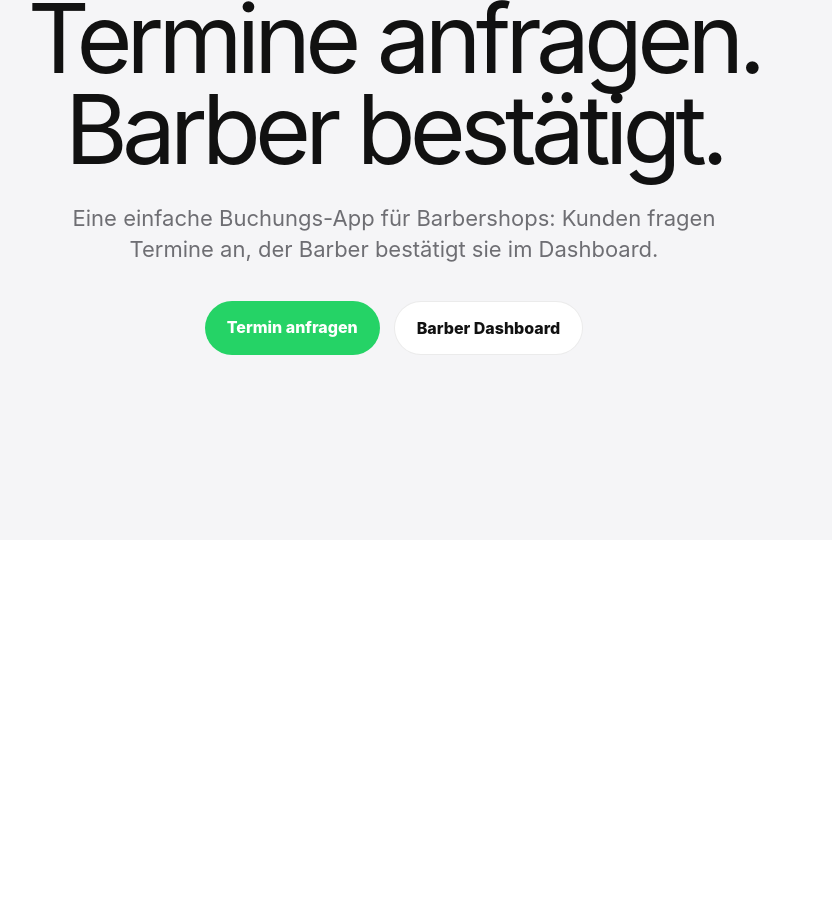
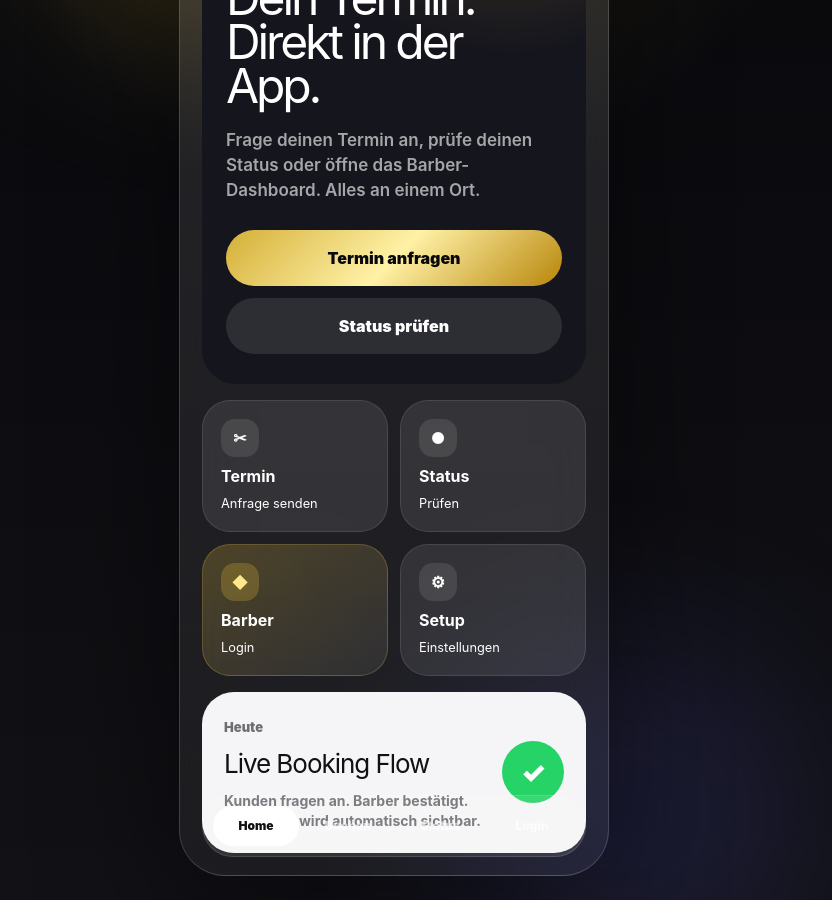
Before and after one commit to aleixomarco/salonflow, a Next.js app: page / in a window 1280 px wide. Shown: the part 260-1160 px from the top of the page, without its empty margins (246-1078 px from the left). Before the commit the page ends 800 px from the top, so only its background shows below. Built offline with nearby package versions, Linux system fonts and the light colour scheme.

Commit message:
Changed Design of Landingpage

```diff
--- a/app/page.tsx
+++ b/app/page.tsx
@@ -3,29 +3,97 @@ import Link from "next/link";
 export default function Home() {
   return (
     <main style={styles.page}>
-      <section style={styles.hero}>
-        <p style={styles.badge}>SalonFlow Barber App</p>
+      <section style={styles.appShell}>
+        <div style={styles.statusBar}>
+          <span>09:41</span>
+          <span>SalonFlow</span>
+        </div>
+
+        <div style={styles.heroCard}>
+          <div style={styles.appIcon}>S</div>
+
+          <p style={styles.badge}>Barber Booking App</p>
 
           <h1 style={styles.title}>
-          Termine anfragen. <br />
-          Barber bestätigt.
+            Dein Termin.
+            <br />
+            Direkt in der App.
           </h1>
 
           <p style={styles.text}>
-          Eine einfache Buchungs-App für Barbershops: Kunden fragen Termine an,
-          der Barber bestätigt sie im Dashboard.
+            Frage deinen Termin an, prüfe deinen Status oder öffne das Barber-Dashboard.
+            Alles an einem Ort.
           </p>
 
-        <div style={styles.actions}>
+          <div style={styles.mainActions}>
             <Link href="/book" style={styles.primaryButton}>
               Termin anfragen
             </Link>
 
-          <Link href="/barber" style={styles.secondaryButton}>
-            Barber Dashboard
+            <Link href="/status" style={styles.secondaryButton}>
+              Status prüfen
+            </Link>
+          </div>
+        </div>
+
+        <div style={styles.quickGrid}>
+          <Link href="/book" style={styles.tile}>
+            <span style={styles.tileIcon}>✂︎</span>
+            <strong>Termin</strong>
+            <small>Anfrage senden</small>
+          </Link>
+
+          <Link href="/status" style={styles.tile}>
+            <span style={styles.tileIcon}>●</span>
+            <strong>Status</strong>
+            <small>Prüfen</small>
+          </Link>
+
+          <Link href="/login" style={styles.tileDark}>
+            <span style={styles.tileIconGold}>◆</span>
+            <strong>Barber</strong>
+            <small>Login</small>
+          </Link>
+
+          <Link href="/settings" style={styles.tile}>
+            <span style={styles.tileIcon}>⚙︎</span>
+            <strong>Setup</strong>
+            <small>Einstellungen</small>
+          </Link>
+        </div>
+
+        <div style={styles.todayCard}>
+          <div>
+            <span style={styles.smallLabel}>Heute</span>
+            <h2 style={styles.cardTitle}>Live Booking Flow</h2>
+            <p style={styles.cardText}>
+              Kunden fragen an. Barber bestätigt. Der Status wird automatisch sichtbar.
+            </p>
+          </div>
+
+          <div style={styles.progressCircle}>
+            <span>✓</span>
+          </div>
+        </div>
+
+        <div style={styles.bottomNav}>
+          <Link href="/" style={styles.navItemActive}>
+            Home
+          </Link>
+          <Link href="/book" style={styles.navItem}>
+            Buchen
+          </Link>
+          <Link href="/status" style={styles.navItem}>
+            Status
+          </Link>
+          <Link href="/login" style={styles.navItem}>
+            Login
           </Link>
         </div>
       </section>
+
+      <div style={styles.glowOne}></div>
+      <div style={styles.glowTwo}></div>
     </main>
   );
 }
@@ -33,63 +101,243 @@ export default function Home() {
 const styles = {
   page: {
     minHeight: "100vh",
-    background: "#f5f5f7",
-    color: "#111",
-    fontFamily:
-      "-apple-system, BlinkMacSystemFont, 'Segoe UI', sans-serif",
+    background:
+      "radial-gradient(circle at 50% 0%, rgba(212,175,55,0.18), transparent 34%), linear-gradient(180deg, #08080b 0%, #111116 100%)",
     display: "flex",
     alignItems: "center",
     justifyContent: "center",
-    padding: "40px",
+    padding: "24px",
+    fontFamily: "-apple-system, BlinkMacSystemFont, 'Segoe UI', sans-serif",
+    color: "#fff",
+    position: "relative" as const,
+    overflow: "hidden",
   },
-  hero: {
-    maxWidth: "900px",
-    textAlign: "center" as const,
+  appShell: {
+    position: "relative" as const,
+    zIndex: 2,
+    width: "min(430px, 100%)",
+    minHeight: "860px",
+    borderRadius: "46px",
+    background:
+      "linear-gradient(180deg, rgba(255,255,255,0.12), rgba(255,255,255,0.05))",
+    border: "1px solid rgba(255,255,255,0.16)",
+    boxShadow: "0 40px 140px rgba(0,0,0,0.45)",
+    padding: "22px",
+    backdropFilter: "blur(30px)",
+  },
+  statusBar: {
+    display: "flex",
+    justifyContent: "space-between",
+    color: "rgba(255,255,255,0.72)",
+    fontSize: "13px",
+    fontWeight: 800,
+    marginBottom: "18px",
+  },
+  heroCard: {
+    borderRadius: "34px",
+    padding: "30px 24px",
+    background:
+      "radial-gradient(circle at 80% 0%, rgba(212,175,55,0.28), transparent 36%), #15151d",
+    boxShadow: "inset 0 1px 0 rgba(255,255,255,0.10)",
+  },
+  appIcon: {
+    width: "66px",
+    height: "66px",
+    borderRadius: "22px",
+    display: "grid",
+    placeItems: "center",
+    background:
+      "linear-gradient(135deg, #d4af37 0%, #fff1a6 55%, #b8860b 100%)",
+    color: "#08080b",
+    fontSize: "30px",
+    fontWeight: 950,
+    marginBottom: "24px",
   },
   badge: {
-    display: "inline-block",
-    padding: "10px 16px",
-    borderRadius: "999px",
-    background: "#fff",
-    color: "#6e6e73",
-    fontWeight: 700,
-    marginBottom: "24px",
+    margin: 0,
+    color: "#d4af37",
+    fontSize: "13px",
+    fontWeight: 950,
+    letterSpacing: "0.04em",
+    textTransform: "uppercase" as const,
   },
   title: {
-    fontSize: "clamp(48px, 8vw, 96px)",
-    lineHeight: "0.95",
-    letterSpacing: "-0.06em",
-    margin: 0,
+    margin: "12px 0 0",
+    fontSize: "48px",
+    lineHeight: "0.92",
+    letterSpacing: "-0.065em",
   },
   text: {
-    maxWidth: "650px",
-    margin: "28px auto 0",
-    color: "#6e6e73",
-    fontSize: "22px",
-    lineHeight: 1.4,
+    margin: "20px 0 0",
+    color: "rgba(255,255,255,0.62)",
+    fontSize: "17px",
+    lineHeight: 1.45,
+    fontWeight: 600,
   },
-  actions: {
-    display: "flex",
-    justifyContent: "center",
-    gap: "14px",
-    flexWrap: "wrap" as const,
-    marginTop: "36px",
+  mainActions: {
+    display: "grid",
+    gap: "12px",
+    marginTop: "28px",
   },
   primaryButton: {
-    padding: "14px 22px",
+    padding: "16px 20px",
     borderRadius: "999px",
+    background:
+      "linear-gradient(135deg, #d4af37 0%, #fff1a6 50%, #b8860b 100%)",
+    color: "#08080b",
+    textDecoration: "none",
+    textAlign: "center" as const,
+    fontWeight: 950,
+  },
+  secondaryButton: {
+    padding: "16px 20px",
+    borderRadius: "999px",
+    background: "rgba(255,255,255,0.10)",
+    color: "#fff",
+    textDecoration: "none",
+    textAlign: "center" as const,
+    fontWeight: 900,
+  },
+  quickGrid: {
+    display: "grid",
+    gridTemplateColumns: "1fr 1fr",
+    gap: "12px",
+    marginTop: "16px",
+  },
+  tile: {
+    minHeight: "132px",
+    borderRadius: "28px",
+    background: "rgba(255,255,255,0.09)",
+    border: "1px solid rgba(255,255,255,0.10)",
+    padding: "18px",
+    color: "#fff",
+    textDecoration: "none",
+    display: "flex",
+    flexDirection: "column" as const,
+    justifyContent: "space-between",
+  },
+  tileDark: {
+    minHeight: "132px",
+    borderRadius: "28px",
+    background:
+      "linear-gradient(145deg, rgba(212,175,55,0.26), rgba(255,255,255,0.08))",
+    border: "1px solid rgba(212,175,55,0.28)",
+    padding: "18px",
+    color: "#fff",
+    textDecoration: "none",
+    display: "flex",
+    flexDirection: "column" as const,
+    justifyContent: "space-between",
+  },
+  tileIcon: {
+    width: "38px",
+    height: "38px",
+    borderRadius: "14px",
+    background: "rgba(255,255,255,0.10)",
+    display: "grid",
+    placeItems: "center",
+    fontWeight: 900,
+  },
+  tileIconGold: {
+    width: "38px",
+    height: "38px",
+    borderRadius: "14px",
+    background: "rgba(212,175,55,0.28)",
+    color: "#ffe88a",
+    display: "grid",
+    placeItems: "center",
+    fontWeight: 900,
+  },
+  todayCard: {
+    marginTop: "16px",
+    borderRadius: "32px",
+    padding: "22px",
+    background: "#f5f5f7",
+    color: "#111",
+    display: "flex",
+    alignItems: "center",
+    justifyContent: "space-between",
+    gap: "16px",
+  },
+  smallLabel: {
+    color: "#6e6e73",
+    fontSize: "13px",
+    fontWeight: 900,
+  },
+  cardTitle: {
+    margin: "6px 0 0",
+    fontSize: "26px",
+    letterSpacing: "-0.04em",
+  },
+  cardText: {
+    margin: "8px 0 0",
+    color: "#6e6e73",
+    fontSize: "14px",
+    lineHeight: 1.4,
+    fontWeight: 700,
+  },
+  progressCircle: {
+    width: "62px",
+    height: "62px",
+    borderRadius: "50%",
     background: "#25d366",
     color: "#fff",
+    display: "grid",
+    placeItems: "center",
+    fontSize: "28px",
+    fontWeight: 950,
+    flex: "0 0 auto",
+  },
+  bottomNav: {
+    position: "absolute" as const,
+    left: "22px",
+    right: "22px",
+    bottom: "18px",
+    padding: "10px",
+    borderRadius: "999px",
+    background: "rgba(255,255,255,0.10)",
+    border: "1px solid rgba(255,255,255,0.12)",
+    display: "grid",
+    gridTemplateColumns: "repeat(4, 1fr)",
+    gap: "6px",
+  },
+  navItem: {
+    padding: "11px 6px",
+    borderRadius: "999px",
+    color: "rgba(255,255,255,0.62)",
     textDecoration: "none",
-    fontWeight: 800,
+    textAlign: "center" as const,
+    fontSize: "12px",
+    fontWeight: 900,
   },
-  secondaryButton: {
-    padding: "14px 22px",
+  navItemActive: {
+    padding: "11px 6px",
     borderRadius: "999px",
     background: "#fff",
     color: "#111",
     textDecoration: "none",
-    fontWeight: 800,
-    border: "1px solid rgba(0,0,0,0.08)",
+    textAlign: "center" as const,
+    fontSize: "12px",
+    fontWeight: 950,
+  },
+  glowOne: {
+    position: "absolute" as const,
+    width: "420px",
+    height: "420px",
+    borderRadius: "50%",
+    background: "rgba(212,175,55,0.18)",
+    filter: "blur(80px)",
+    top: "-120px",
+    left: "20%",
+  },
+  glowTwo: {
+    position: "absolute" as const,
+    width: "360px",
+    height: "360px",
+    borderRadius: "50%",
+    background: "rgba(99,102,241,0.14)",
+    filter: "blur(80px)",
+    bottom: "-90px",
+    right: "18%",
   },
 };
```
Lines whose indentation alone changed are shown as unchanged.
